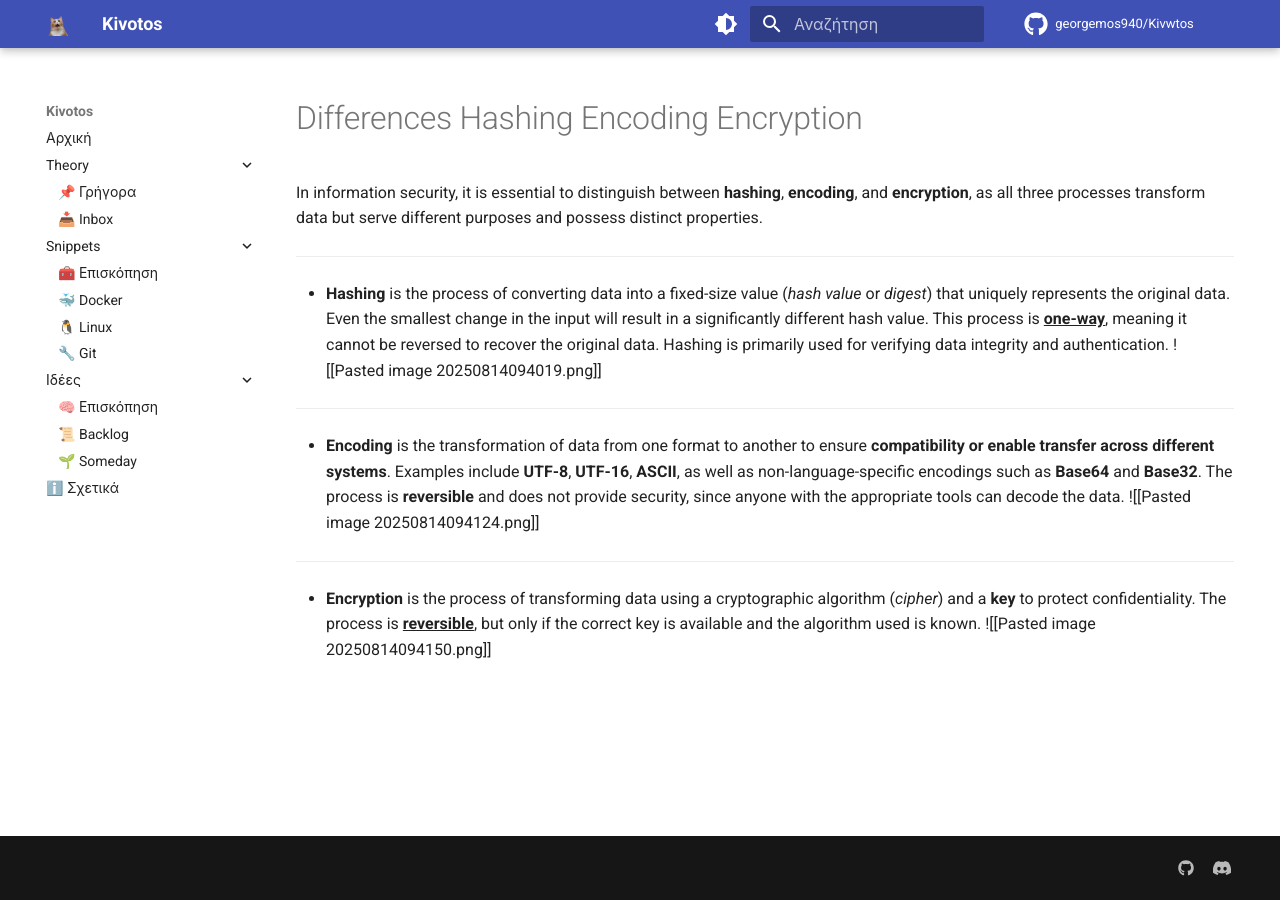
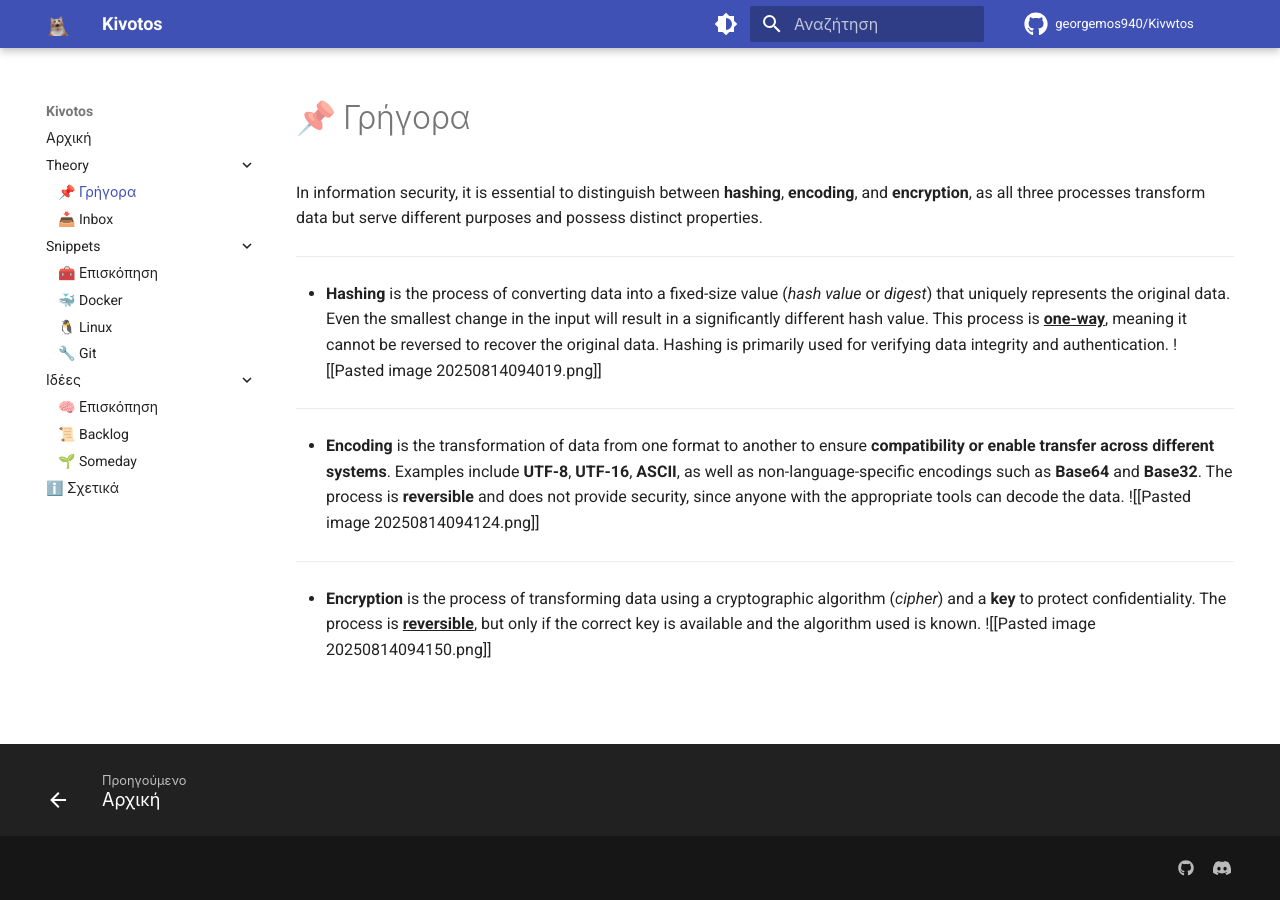
Before and after one commit to georgemos940/Kivwtos, an MkDocs documentation site: the page built from docs/Theory/Differences-Hashing-Encoding-Encryption.md, in a window 1280 px wide. Built offline with MkDocs 1.6.1 and Material for MkDocs 9.7.7, drawn with Linux system fonts in a browser that asks for light colours; comment, search, counter and statistics services are not loaded; some of the changed lines change nothing that is shown.

Commit message:
path fix

```diff
--- a/mkdocs.yml
+++ b/mkdocs.yml
@@ -41,7 +41,7 @@ theme:
 nav:
   - Αρχική: index.md
   - Theory:
-      - "📌 Γρήγορα": Differences-Hashing-Encoding-Encryption.md
+      - "📌 Γρήγορα": Theory/Differences-Hashing-Encoding-Encryption.md
       - "📥 Inbox": inbox.md
   - Snippets:
       - "🧰 Επισκόπηση": snippets/index.md
```
Also changed, not shown: docs/.obsidian/workspace.json.
